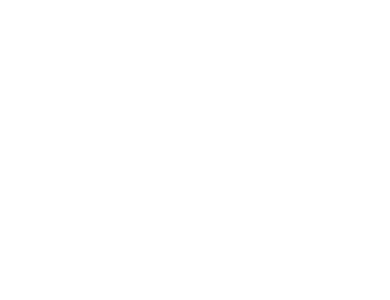
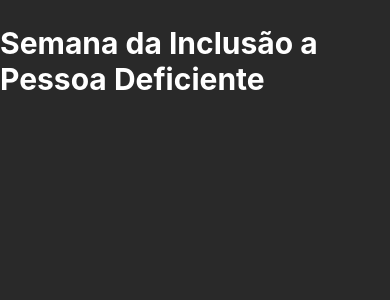
Before and after one commit to welli363/CavaleiroDoZodiaco, a React Native app: screen / in a window 390 px wide. Shown: the top 300 px of the page. Built offline with nearby package versions, Linux system fonts and the light colour scheme.

Commit message:
commitcodigo

```diff
--- a/App.js
+++ b/App.js
@@ -4,15 +4,17 @@
 
 export default function App() {
   return (
+    <View style={styles.container}>
     <Titulo/>
+    </View>
   );
 }
 
 const styles = StyleSheet.create({
   container: {
     flex: 1,
-    backgroundColor: '#fff',
+    backgroundColor: '#292929',
     alignItems: 'center',
-    justifyContent: 'center',
+
   },
 });
--- a/src/components/Titulo.jsx
+++ b/src/components/Titulo.jsx
@@ -2,7 +2,8 @@
 
 export default function Titulo() {
   return (
-    <Text style={{fontSize: 40, color: 'blue', alignItems: 'center'}}>
+    <Text style={{fontSize: 30, color: '#fff', alignItems: 'center', marginTop: 25, fontWeight: 'bold'}}>
+        Semana da Inclusão a Pessoa Deficiente
     </Text>
   );
 }
```
